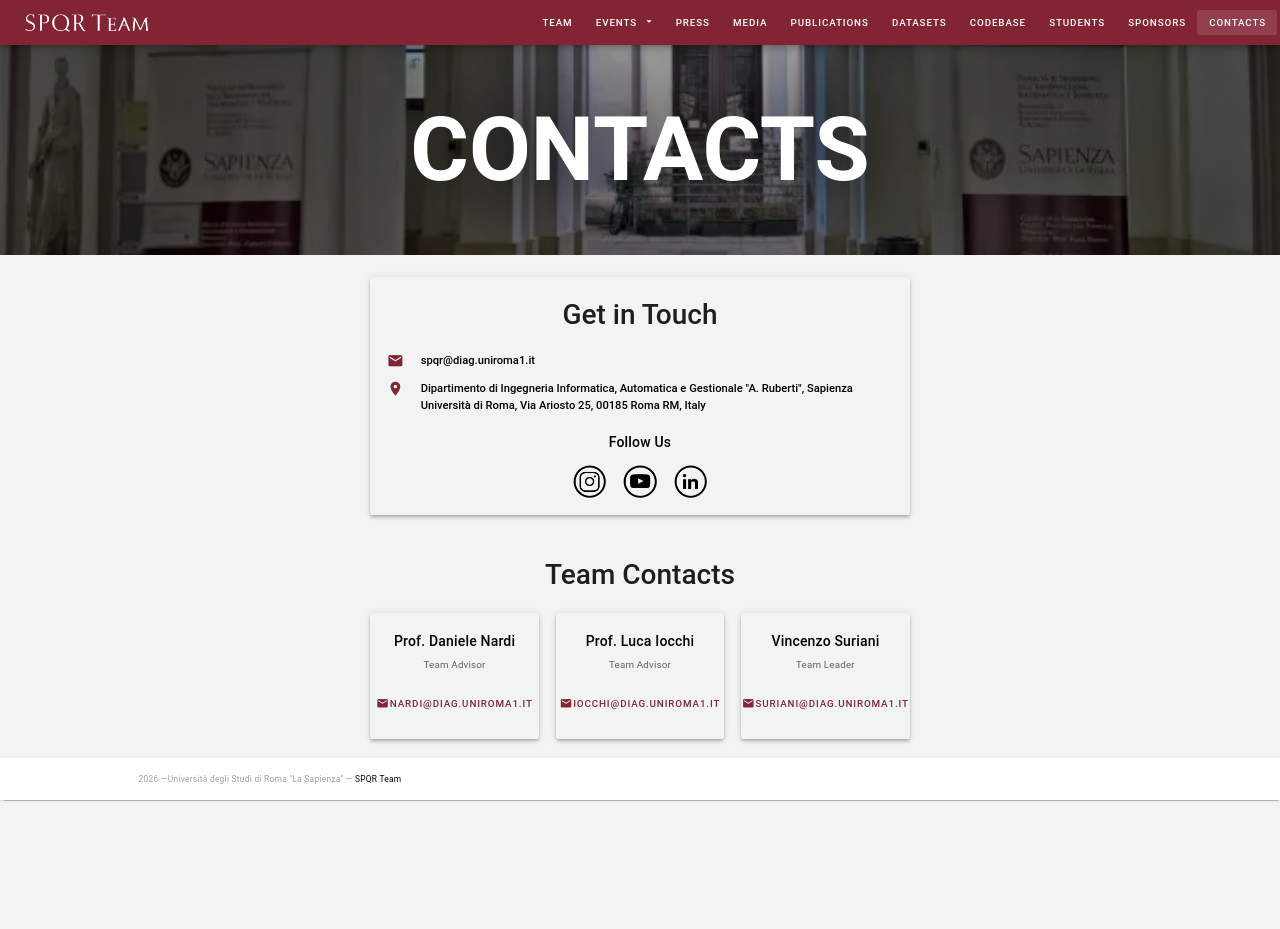
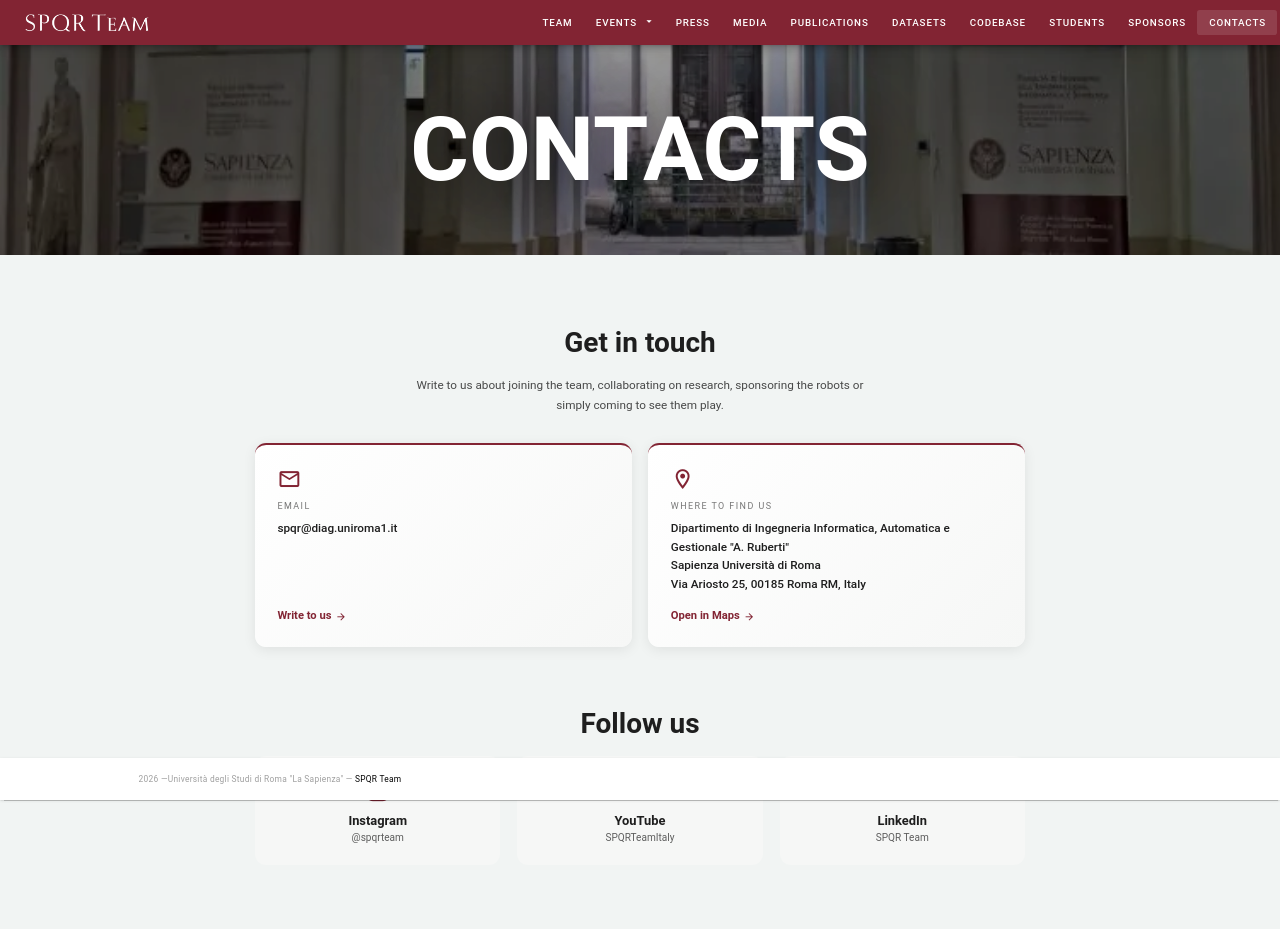
Before and after one commit to SPQRTeam/spqr-team-website, a Vue app: page /contacts in a window 1280 px wide. Shown: the top 929 px of the page. Before the commit the page ends 803 px from the top, so only its background shows below. Built offline with nearby package versions, Linux system fonts and the light colour scheme; a small style sheet from the web is missing.

Commit message:
contacts

```diff
--- a/src/pages/contacts.vue
+++ b/src/pages/contacts.vue
@@ -13,112 +13,104 @@
         </v-img>
     </div>
 
-    <v-container class="py-8">
-        <!-- Team Contacts Section -->
-        <v-row justify="center" class="mb-8">
-            <v-col cols="12" md="8">
-                <v-card elevation="4" class="pa-6" color="#f1f4f3">
-                    <h2 class="section-title">Get in Touch</h2>
+    <v-container>
+        <!-- Email and address -->
+        <section class="contact-section" aria-label="Get in touch">
+            <h2 class="section-title">Get in touch</h2>
+            <p class="section-lead">
+                Write to us about joining the team, collaborating on research, sponsoring the robots
+                or simply coming to see them play.
+            </p>
 
-                    <!-- Email -->
-                    <div class="contact-item mb-4">
-                        <v-icon icon="mdi-email" class="mr-3" color="#822433"></v-icon>
-                        <a :href="'mailto:' + spqr_team.email" style="font-size: 16px; font-weight: 500;">{{ spqr_team.email }}</a>
+            <v-row justify="center" class="reach-row">
+                <v-col cols="12" md="6" class="reach-col">
+                    <a class="reach-card" :href="`mailto:${spqr_team.email}`">
+                        <v-icon class="reach-icon" size="34">mdi-email-outline</v-icon>
+                        <div class="reach-label">Email</div>
+                        <div class="reach-value">{{ spqr_team.email }}</div>
+                        <div class="reach-action">Write to us<v-icon size="16">mdi-arrow-right</v-icon></div>
+                    </a>
+                </v-col>
+
+                <v-col cols="12" md="6" class="reach-col">
+                    <a
+                        class="reach-card"
+                        :href="spqr_team.mapLink"
+                        target="_blank"
+                        rel="noopener"
+                    >
+                        <v-icon class="reach-icon" size="34">mdi-map-marker-outline</v-icon>
+                        <div class="reach-label">Where to find us</div>
+                        <div class="reach-value">
+                            {{ spqr_team.department }}<br />
+                            {{ spqr_team.university }}<br />
+                            {{ spqr_team.street }}
                         </div>
-
-                    <!-- Address -->
-                    <div class="contact-item mb-6">
-                        <v-icon icon="mdi-map-marker" class="mr-3" color="#822433"></v-icon>
-                        <span style="font-size: 16px; font-weight: 500;">{{ spqr_team.address }}</span>
-                    </div>
-
-                    <!-- Social Media Buttons -->
-                    <div class="text-center">
-                        <h3 class="text-h6 mb-4">Follow Us</h3>
-                        <div class="social-icons">
-                            <a
-                                :href="spqr_team.instagram"
-                                target="_blank"
-                                class="social-icon-link"
-                            >
-                                <v-img
-                                    src="/icons/icon-instagram.png"
-                                    alt="Instagram"
-                                    width="48"
-                                    height="48"
-                                />
+                        <div class="reach-action">Open in Maps<v-icon size="16">mdi-arrow-right</v-icon></div>
                     </a>
-
-                            <a
-                                :href="spqr_team.youtube"
-                                target="_blank"
-                                class="social-icon-link"
-                            >
-                                <v-img
-                                    src="/icons/icon-youtube.png"
-                                    alt="YouTube"
-                                    width="48"
-                                    height="48"
-                                />
-                            </a>
-
-                            <a
-                                :href="spqr_team.linkedin"
-                                target="_blank"
-                                class="social-icon-link"
-                            >
-                                <v-img
-                                    src="/icons/icon-linkedin.png"
-                                    alt="LinkedIn"
-                                    width="48"
-                                    height="48"
-                                />
-                            </a>
-                        </div>
-                    </div>
-                </v-card>
                 </v-col>
             </v-row>
+        </section>
 
-        <!-- People Contacts Section -->
-        <v-row justify="center">
-            <v-col cols="12" md="8">
-                <h2 class="section-title">Team Contacts</h2>
-                <v-row>
+        <!-- Social -->
+        <section class="contact-section" aria-label="Follow us">
+            <h2 class="section-title">Follow us</h2>
+
+            <v-row justify="center" class="social-row">
+                <v-col
+                    v-for="channel in socials"
+                    :key="channel.name"
+                    cols="12"
+                    sm="4"
+                    class="social-col"
+                >
+                    <a
+                        class="social-card"
+                        :href="channel.href"
+                        target="_blank"
+                        rel="noopener"
+                    >
+                        <v-icon class="social-icon" size="40">{{ channel.icon }}</v-icon>
+                        <div class="social-name">{{ channel.name }}</div>
+                        <div class="social-handle">{{ channel.handle }}</div>
+                    </a>
+                </v-col>
+            </v-row>
+        </section>
+
+        <!-- People -->
+        <section class="contact-section" aria-label="Team contacts">
+            <h2 class="section-title">Team contacts</h2>
+
+            <v-row justify="center" class="people-row">
                 <v-col
                     v-for="person in people"
                     :key="person.email"
                     cols="12"
+                    sm="6"
                     md="4"
+                    class="person-col"
                 >
-                        <v-card elevation="4" class="pa-4 h-100" color="#f1f4f3">
-                            <v-card-title class="text-h6 text-center">
-                                {{ person.name }}
-                            </v-card-title>
-                            <v-card-subtitle class="text-center mb-3">
-                                {{ person.role }}
-                            </v-card-subtitle>
-                            <v-card-text class="text-center">
-                                <v-btn
-                                    :href="'mailto:' + person.email"
-                                    variant="text"
-                                    color="#822433"
-                                    block
-                                >
-                                    <v-icon left>mdi-email</v-icon>
+                    <div class="person-card">
+                        <img class="person-photo" :src="person.photo" :alt="person.name" loading="lazy" />
+                        <div class="person-name">{{ person.name }}</div>
+                        <div class="person-role">{{ person.role }}</div>
+                        <a class="person-email" :href="`mailto:${person.email}`">
+                            <v-icon size="16">mdi-email-outline</v-icon>
                             {{ person.email }}
-                                </v-btn>
-                            </v-card-text>
-                        </v-card>
+                        </a>
+                    </div>
                 </v-col>
             </v-row>
-            </v-col>
-        </v-row>
+        </section>
     </v-container>
 </template>
-
 <script setup>
 import { useSeo } from '@/composables/useSeo'
+
+import nardiPhoto from '/assets/team/Nardi.webp'
+import iocchiPhoto from '/assets/team/Iocchi.webp'
+import surianiPhoto from '/assets/team/Suriani.webp'
 
 // SEO Configuration
 useSeo({
@@ -138,27 +130,51 @@ useSeo({
 
 const spqr_team = {
     email: 'spqr@diag.uniroma1.it',
-    instagram: 'https://www.google.com/url?q=https%3A%2F%2Fwww.instagram.com%2Fspqrteam%2F&sa=D&sntz=1&usg=AOvVaw2H8vnDtVHcdRKibXAXPbuN',
-    youtube: 'https://www.youtube.com/user/SPQRTeamItaly',
-    linkedin: 'https://www.google.com/url?q=https%3A%2F%2Fwww.linkedin.com%2Fcompany%2Fspqr-team&sa=D&sntz=1&usg=AOvVaw29P24eOTENZt6URkauXoIZ',
-    address: 'Dipartimento di Ingegneria Informatica, Automatica e Gestionale "A. Ruberti", Sapienza Università di Roma, Via Ariosto 25, 00185 Roma RM, Italy'
+    department: 'Dipartimento di Ingegneria Informatica, Automatica e Gestionale "A. Ruberti"',
+    university: 'Sapienza Università di Roma',
+    street: 'Via Ariosto 25, 00185 Roma RM, Italy',
+    mapLink: 'https://www.google.com/maps/search/?api=1&query=Via%20Ariosto%2025%2C%2000185%20Roma%20RM'
 }
+
+const socials = [
+    {
+        name: 'Instagram',
+        handle: '@spqrteam',
+        href: 'https://www.instagram.com/spqrteam/',
+        icon: 'mdi-instagram'
+    },
+    {
+        name: 'YouTube',
+        handle: 'SPQRTeamItaly',
+        href: 'https://www.youtube.com/user/SPQRTeamItaly',
+        icon: 'mdi-youtube'
+    },
+    {
+        name: 'LinkedIn',
+        handle: 'SPQR Team',
+        href: 'https://www.linkedin.com/company/spqr-team',
+        icon: 'mdi-linkedin'
+    }
+]
 
 const people = [
     {
         name: 'Prof. Daniele Nardi',
         email: 'nardi@diag.uniroma1.it',
-        role: 'Team Advisor'
+        role: 'Team Advisor',
+        photo: nardiPhoto
     },
     {
         name: 'Prof. Luca Iocchi',
         email: 'iocchi@diag.uniroma1.it',
-        role: 'Team Advisor'
+        role: 'Team Advisor',
+        photo: iocchiPhoto
     },
     {
-        name: 'Vincenzo Suriani',
+        name: 'Dr. Vincenzo Suriani',
         email: 'suriani@diag.uniroma1.it',
-        role: 'Team Leader'
+        role: 'Team Leader',
+        photo: surianiPhoto
     }
 ]
 </script>
@@ -168,53 +184,179 @@ const people = [
     object-position: center 55% !important;
 }
 
+.contact-section {
+    max-width: 1100px;
+    margin: 5rem auto;
+    color: rgb(30, 30, 30);
+}
+
 .section-title {
     text-align: center;
-    margin-bottom: 1.5rem;
-    font-weight: 500;
+    margin-bottom: 1rem;
+    font-weight: 600;
     font-size: 2.5rem;
     color: rgb(30, 30, 30);
 }
 
-.contact-item {
-    display: flex;
-    align-items: flex-start;
-    gap: 12px;
-}
-
-.contact-item a,
-.contact-item span {
-    flex: 1;
-}
-
-.contact-item a {
-    text-decoration: none;
-    color: inherit;
-}
-
-.contact-item a:hover {
-    text-decoration: underline;
-}
-
-.social-icons {
-    display: flex;
-    justify-content: center;
-    align-items: center;
-    gap: 24px;
-    flex-wrap: wrap;
-}
-
-.social-icon-link {
-    display: inline-block;
-    transition: transform 0.2s ease, opacity 0.2s ease;
-}
-
-.social-icon-link:hover {
-    transform: scale(1.1);
+.section-lead {
+    max-width: 640px;
+    margin: 0 auto 2.5rem;
+    text-align: center;
+    font-size: 1.05rem;
+    line-height: 1.7;
     opacity: 0.8;
 }
 
-.h-100 {
+/* ---- Email and address ---- */
+.reach-col,
+.social-col,
+.person-col {
+    padding: 0.75rem;
+}
+
+.reach-card {
+    display: flex;
+    flex-direction: column;
     height: 100%;
+    padding: 2rem;
+    border-radius: 16px;
+    border-top: 4px solid #822433;
+    background: linear-gradient(135deg, #ffffff 0%, #f6f7f6 100%);
+    box-shadow: 0 4px 18px rgba(0, 0, 0, 0.08);
+    color: inherit;
+    text-decoration: none;
+    transition: transform 0.3s ease, box-shadow 0.3s ease;
+}
+
+.reach-card:hover {
+    transform: translateY(-4px);
+    box-shadow: 0 10px 26px rgba(0, 0, 0, 0.14);
+}
+
+.reach-icon {
+    color: #822433;
+    margin-bottom: 0.75rem;
+}
+
+.reach-label {
+    font-size: 0.8rem;
+    letter-spacing: 0.16em;
+    text-transform: uppercase;
+    opacity: 0.6;
+    margin-bottom: 0.5rem;
+}
+
+.reach-value {
+    font-size: 1.05rem;
+    font-weight: 500;
+    line-height: 1.6;
+}
+
+.reach-action {
+    display: flex;
+    align-items: center;
+    gap: 0.35rem;
+    /* pinned to the bottom so both cards line their action up */
+    margin-top: auto;
+    padding-top: 1.25rem;
+    font-weight: 600;
+    color: #822433;
+}
+
+.reach-card:hover .reach-action :deep(.v-icon) {
+    transform: translateX(4px);
+    transition: transform 0.3s ease;
+}
+
+/* ---- Social ---- */
+.social-card {
+    display: flex;
+    flex-direction: column;
+    align-items: center;
+    height: 100%;
+    padding: 1.75rem 1rem;
+    border-radius: 16px;
+    background: #f6f7f6;
+    color: inherit;
+    text-decoration: none;
+    transition: transform 0.3s ease, background 0.3s ease, box-shadow 0.3s ease;
+}
+
+.social-card:hover {
+    transform: translateY(-4px);
+    background: #822433;
+    color: #ffffff;
+    box-shadow: 0 10px 26px rgba(130, 36, 51, 0.3);
+}
+
+.social-icon {
+    color: #822433;
+    margin-bottom: 0.6rem;
+    transition: color 0.3s ease;
+}
+
+.social-card:hover .social-icon {
+    color: #ffffff;
+}
+
+.social-name {
+    font-size: 1.15rem;
+    font-weight: 600;
+}
+
+.social-handle {
+    font-size: 0.9rem;
+    opacity: 0.7;
+}
+
+/* ---- People ---- */
+.person-card {
+    height: 100%;
+    padding: 2rem 1.5rem;
+    text-align: center;
+    border-radius: 16px;
+    background: linear-gradient(135deg, #ffffff 0%, #f6f7f6 100%);
+    box-shadow: 0 4px 18px rgba(0, 0, 0, 0.08);
+    transition: transform 0.3s ease, box-shadow 0.3s ease;
+}
+
+.person-card:hover {
+    transform: translateY(-4px);
+    box-shadow: 0 10px 26px rgba(0, 0, 0, 0.14);
+}
+
+.person-photo {
+    width: 110px;
+    height: 110px;
+    border-radius: 50%;
+    object-fit: cover;
+    margin-bottom: 1rem;
+    border: 3px solid #822433;
+}
+
+.person-name {
+    font-size: 1.15rem;
+    font-weight: 600;
+}
+
+.person-role {
+    font-size: 0.95rem;
+    font-style: italic;
+    opacity: 0.7;
+    margin-bottom: 1rem;
+}
+
+.person-email {
+    display: inline-flex;
+    align-items: center;
+    gap: 0.35rem;
+    font-size: 0.9rem;
+    color: #822433;
+    text-decoration: none;
+    word-break: break-all;
+}
+
+.person-email:hover {
+    text-decoration: underline;
 }
 </style>
--- a/src/pages/index.vue
+++ b/src/pages/index.vue
@@ -406,9 +406,9 @@ import seewebLogo from '/assets/sponsor/current/seeweb.webp'
 
 const stats = [
   { value: '1998', label: 'Competing since' },
-  { value: '30', label: 'International competitions' },
-  { value: '16', label: 'Team members' },
-  // { value: '16', label: 'Publications' }
+  { value: '38', label: 'International competitions' },
+  { value: '14', label: 'Team members' },
+  { value: '17', label: 'Publications' }
 ]
 
 const pillars = [
```
Lines whose indentation alone changed are shown as unchanged.
